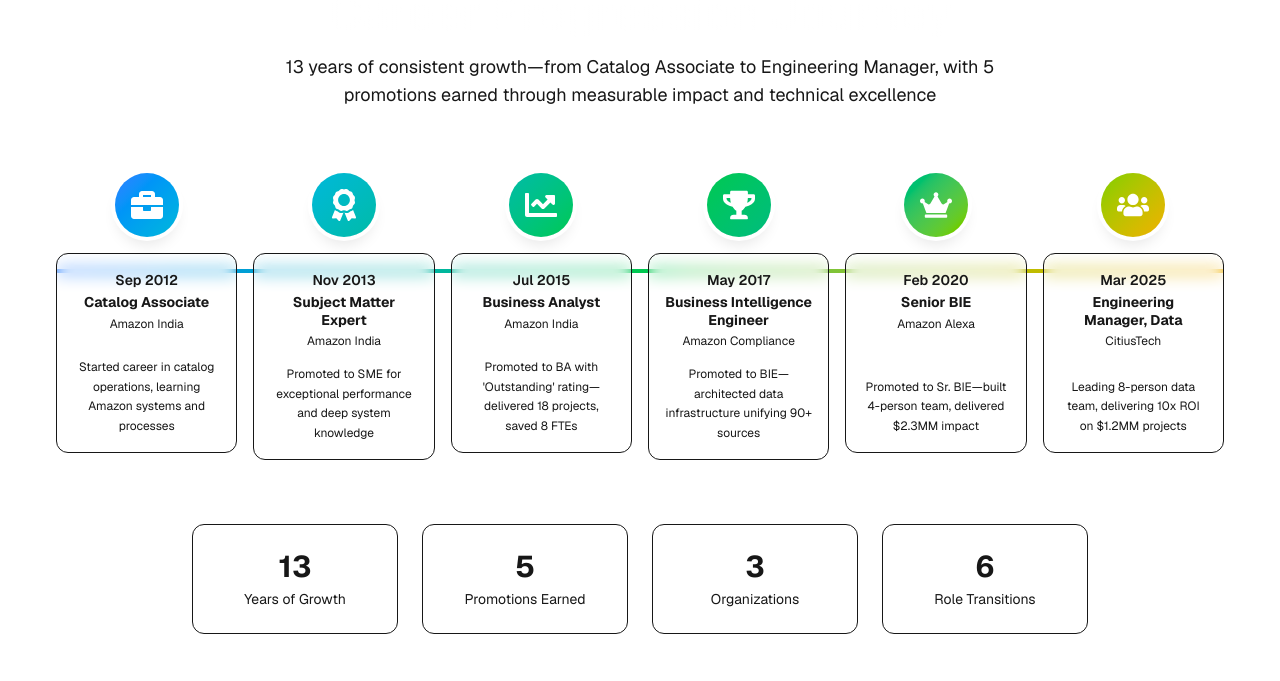
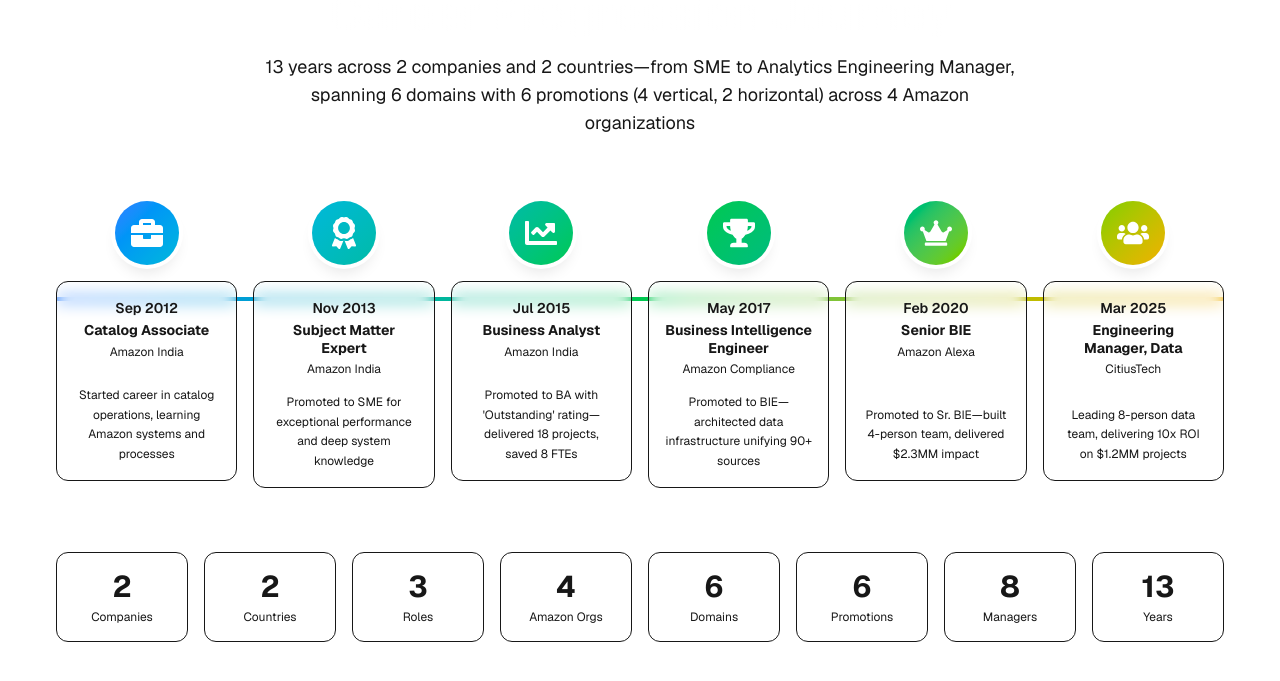
Before and after one commit to sharath459/portfolio, a Next.js app: page / in a window 1280 px wide. Shown: the part 2140-2821 px from the top of the page. Built offline with nearby package versions, Linux system fonts and the light colour scheme.

Commit message:
Update Career Progression Journey with accurate metrics: 2 companies, 2 countries, 3 roles, 4 Amazon orgs, 6 domains, 6 promotions, 8 managers

```diff
--- a/src/components/PromotionJourney.tsx
+++ b/src/components/PromotionJourney.tsx
@@ -74,8 +74,8 @@
             Career Progression Journey
           </h2>
           <p className="text-muted-foreground text-center text-lg mb-16 max-w-3xl mx-auto">
-            13 years of consistent growth—from Catalog Associate to Engineering Manager,
-            with 5 promotions earned through measurable impact and technical excellence
+            13 years across 2 companies and 2 countries—from SME to Analytics Engineering Manager,
+            spanning 6 domains with 6 promotions (4 vertical, 2 horizontal) across 4 Amazon organizations
           </p>
         </motion.div>
 
@@ -183,23 +183,39 @@
           whileInView={{ opacity: 1, y: 0 }}
           transition={{ duration: 0.5, delay: 0.6 }}
           viewport={{ once: true }}
-          className="mt-16 grid grid-cols-2 md:grid-cols-4 gap-6 max-w-4xl mx-auto"
+          className="mt-16 grid grid-cols-2 md:grid-cols-4 lg:grid-cols-8 gap-4 max-w-7xl mx-auto"
         >
-          <div className="text-center p-6 rounded-xl bg-gradient-to-br from-muted/30 to-muted/10 backdrop-blur-sm border border-muted/20">
+          <div className="text-center p-4 rounded-xl bg-gradient-to-br from-muted/30 to-muted/10 backdrop-blur-sm border border-muted/20">
+            <div className="text-3xl font-bold text-primary mb-1">2</div>
+            <div className="text-xs text-muted-foreground">Companies</div>
+          </div>
+          <div className="text-center p-4 rounded-xl bg-gradient-to-br from-muted/30 to-muted/10 backdrop-blur-sm border border-muted/20">
+            <div className="text-3xl font-bold text-primary mb-1">2</div>
+            <div className="text-xs text-muted-foreground">Countries</div>
+          </div>
+          <div className="text-center p-4 rounded-xl bg-gradient-to-br from-muted/30 to-muted/10 backdrop-blur-sm border border-muted/20">
+            <div className="text-3xl font-bold text-primary mb-1">3</div>
+            <div className="text-xs text-muted-foreground">Roles</div>
+          </div>
+          <div className="text-center p-4 rounded-xl bg-gradient-to-br from-muted/30 to-muted/10 backdrop-blur-sm border border-muted/20">
+            <div className="text-3xl font-bold text-primary mb-1">4</div>
+            <div className="text-xs text-muted-foreground">Amazon Orgs</div>
+          </div>
+          <div className="text-center p-4 rounded-xl bg-gradient-to-br from-muted/30 to-muted/10 backdrop-blur-sm border border-muted/20">
+            <div className="text-3xl font-bold text-primary mb-1">6</div>
+            <div className="text-xs text-muted-foreground">Domains</div>
+          </div>
+          <div className="text-center p-4 rounded-xl bg-gradient-to-br from-muted/30 to-muted/10 backdrop-blur-sm border border-muted/20">
+            <div className="text-3xl font-bold text-primary mb-1">6</div>
+            <div className="text-xs text-muted-foreground">Promotions</div>
+          </div>
+          <div className="text-center p-4 rounded-xl bg-gradient-to-br from-muted/30 to-muted/10 backdrop-blur-sm border border-muted/20">
+            <div className="text-3xl font-bold text-primary mb-1">8</div>
+            <div className="text-xs text-muted-foreground">Managers</div>
+          </div>
+          <div className="text-center p-4 rounded-xl bg-gradient-to-br from-muted/30 to-muted/10 backdrop-blur-sm border border-muted/20">
             <div className="text-3xl font-bold text-primary mb-1">13</div>
-            <div className="text-sm text-muted-foreground">Years of Growth</div>
-          </div>
-          <div className="text-center p-6 rounded-xl bg-gradient-to-br from-muted/30 to-muted/10 backdrop-blur-sm border border-muted/20">
-            <div className="text-3xl font-bold text-primary mb-1">5</div>
-            <div className="text-sm text-muted-foreground">Promotions Earned</div>
-          </div>
-          <div className="text-center p-6 rounded-xl bg-gradient-to-br from-muted/30 to-muted/10 backdrop-blur-sm border border-muted/20">
-            <div className="text-3xl font-bold text-primary mb-1">3</div>
-            <div className="text-sm text-muted-foreground">Organizations</div>
-          </div>
-          <div className="text-center p-6 rounded-xl bg-gradient-to-br from-muted/30 to-muted/10 backdrop-blur-sm border border-muted/20">
-            <div className="text-3xl font-bold text-primary mb-1">6</div>
-            <div className="text-sm text-muted-foreground">Role Transitions</div>
+            <div className="text-xs text-muted-foreground">Years</div>
           </div>
         </motion.div>
       </div>
```
